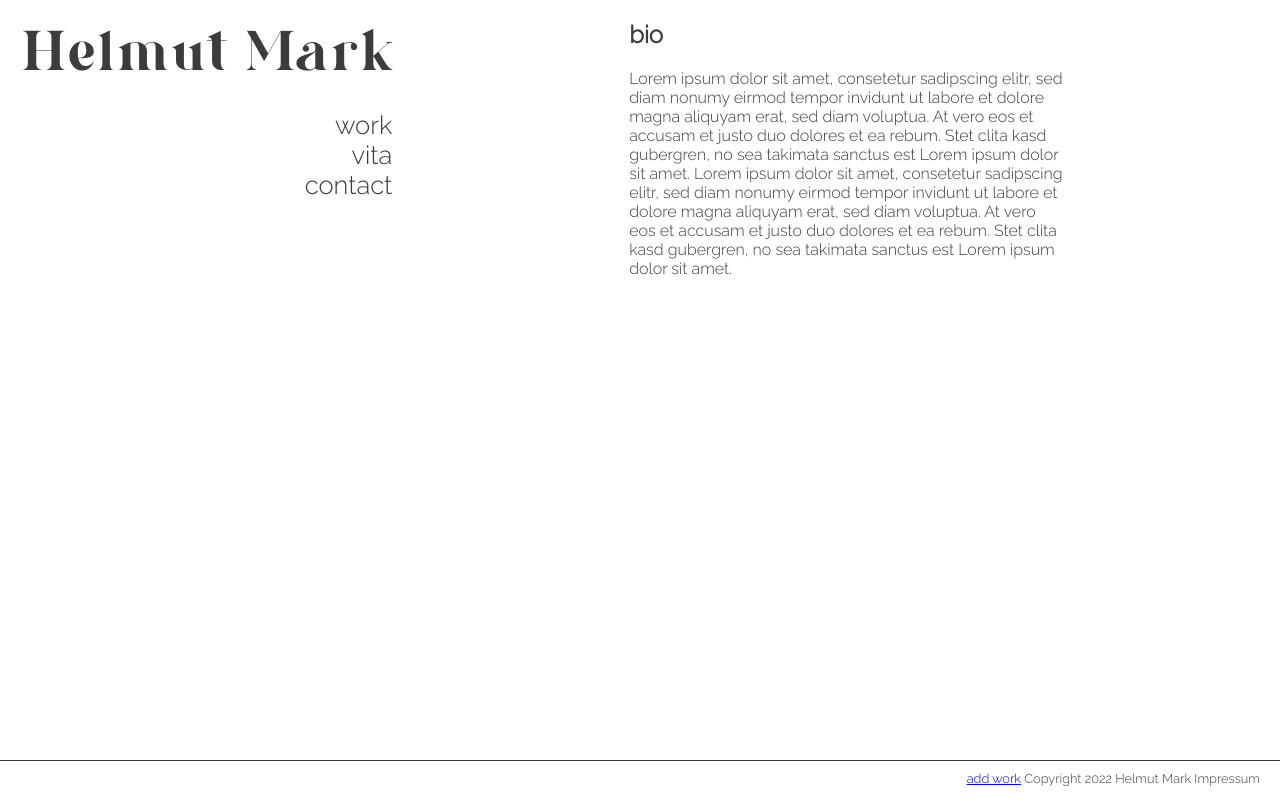
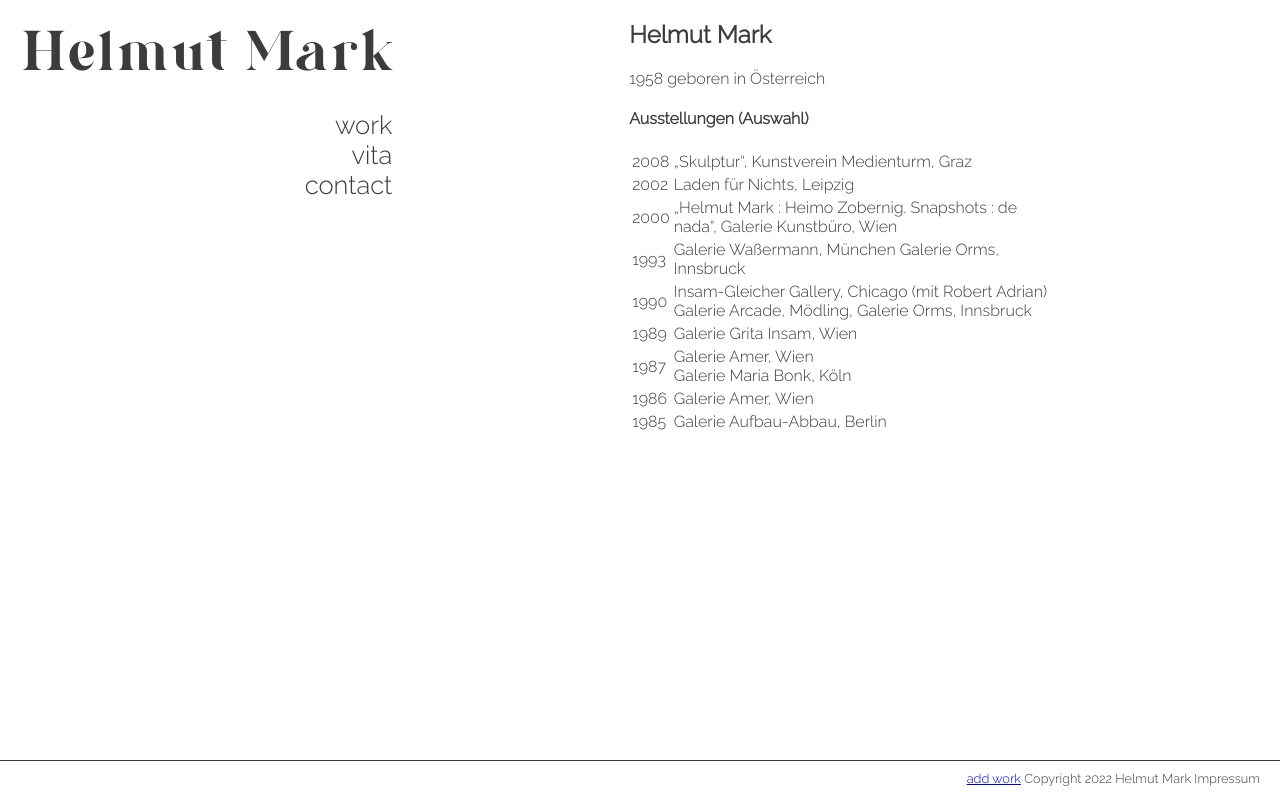
Before and after one commit to ignazka/helmut-client, a React (Create React App) app: page /vita in a window 1280 px wide. Built offline with nearby package versions, Linux system fonts and the light colour scheme; a web font is replaced by a local one.

Commit message:
add real vita details

```diff
--- a/src/components/Vita/Vita.js
+++ b/src/components/Vita/Vita.js
@@ -3,18 +3,51 @@ import React from 'react';
 function Vita() {
   return (
     <div className='Vita'>
-      <h2>bio</h2>
-      <p>
-        Lorem ipsum dolor sit amet, consetetur sadipscing elitr, sed diam nonumy
-        eirmod tempor invidunt ut labore et dolore magna aliquyam erat, sed diam
-        voluptua. At vero eos et accusam et justo duo dolores et ea rebum. Stet
-        clita kasd gubergren, no sea takimata sanctus est Lorem ipsum dolor sit
-        amet. Lorem ipsum dolor sit amet, consetetur sadipscing elitr, sed diam
-        nonumy eirmod tempor invidunt ut labore et dolore magna aliquyam erat,
-        sed diam voluptua. At vero eos et accusam et justo duo dolores et ea
-        rebum. Stet clita kasd gubergren, no sea takimata sanctus est Lorem
-        ipsum dolor sit amet.
-      </p>
+
+      <h2>Helmut Mark</h2>
+      <p>1958 geboren in Österreich</p>
+      <h4>Ausstellungen (Auswahl)</h4>
+      <table>
+	<tbody>
+		<tr>
+			<td>2008</td>
+			<td>„Skulptur“, Kunstverein Medienturm, Graz</td>
+		</tr>
+		<tr>
+			<td>2002</td>
+			<td>Laden für Nichts, Leipzig</td>
+		</tr>
+		<tr>
+			<td>2000</td>
+			<td>„Helmut Mark : Heimo Zobernig. Snapshots : de nada“, Galerie Kunstbüro, Wien</td>
+		</tr>
+		<tr>
+			<td>1993</td>
+			<td>Galerie Waßermann, München Galerie Orms, Innsbruck</td>
+		</tr>
+		<tr>
+			<td>1990</td>
+			<td>Insam-Gleicher Gallery, Chicago (mit Robert Adrian) Galerie Arcade, Mödling, Galerie Orms, Innsbruck</td>
+		</tr>
+		<tr>
+			<td>1989</td>
+			<td>Galerie Grita Insam, Wien</td>
+		</tr>
+		<tr>
+			<td>1987</td>
+			<td>Galerie Amer, Wien<br />
+			Galerie Maria Bonk, Köln</td>
+		</tr>
+		<tr>
+			<td>1986</td>
+			<td>Galerie Amer, Wien</td>
+		</tr>
+		<tr>
+			<td>1985</td>
+			<td>Galerie Aufbau-Abbau, Berlin</td>
+		</tr>
+	</tbody>
+</table>
     </div>
   );
 }
```
